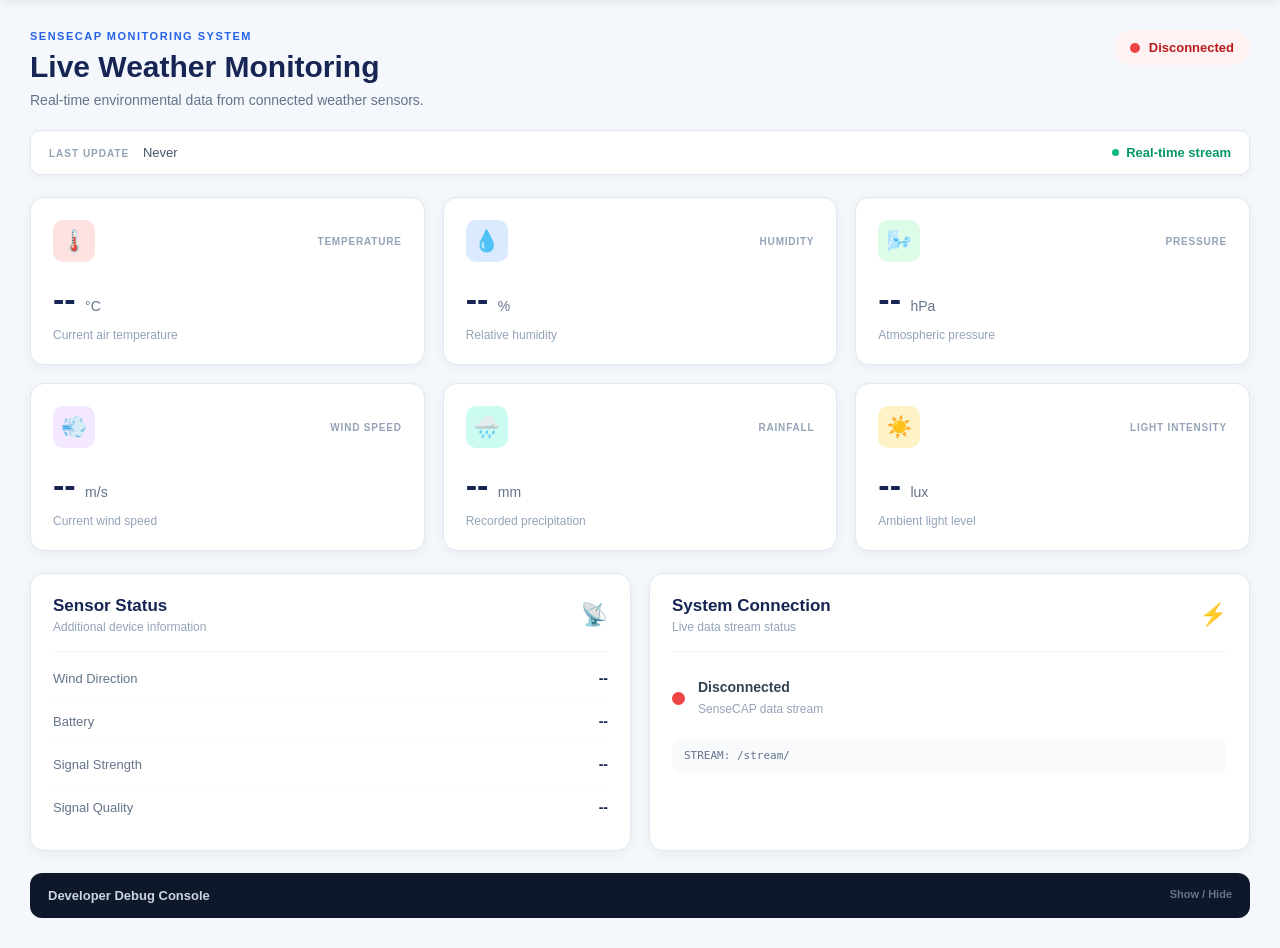
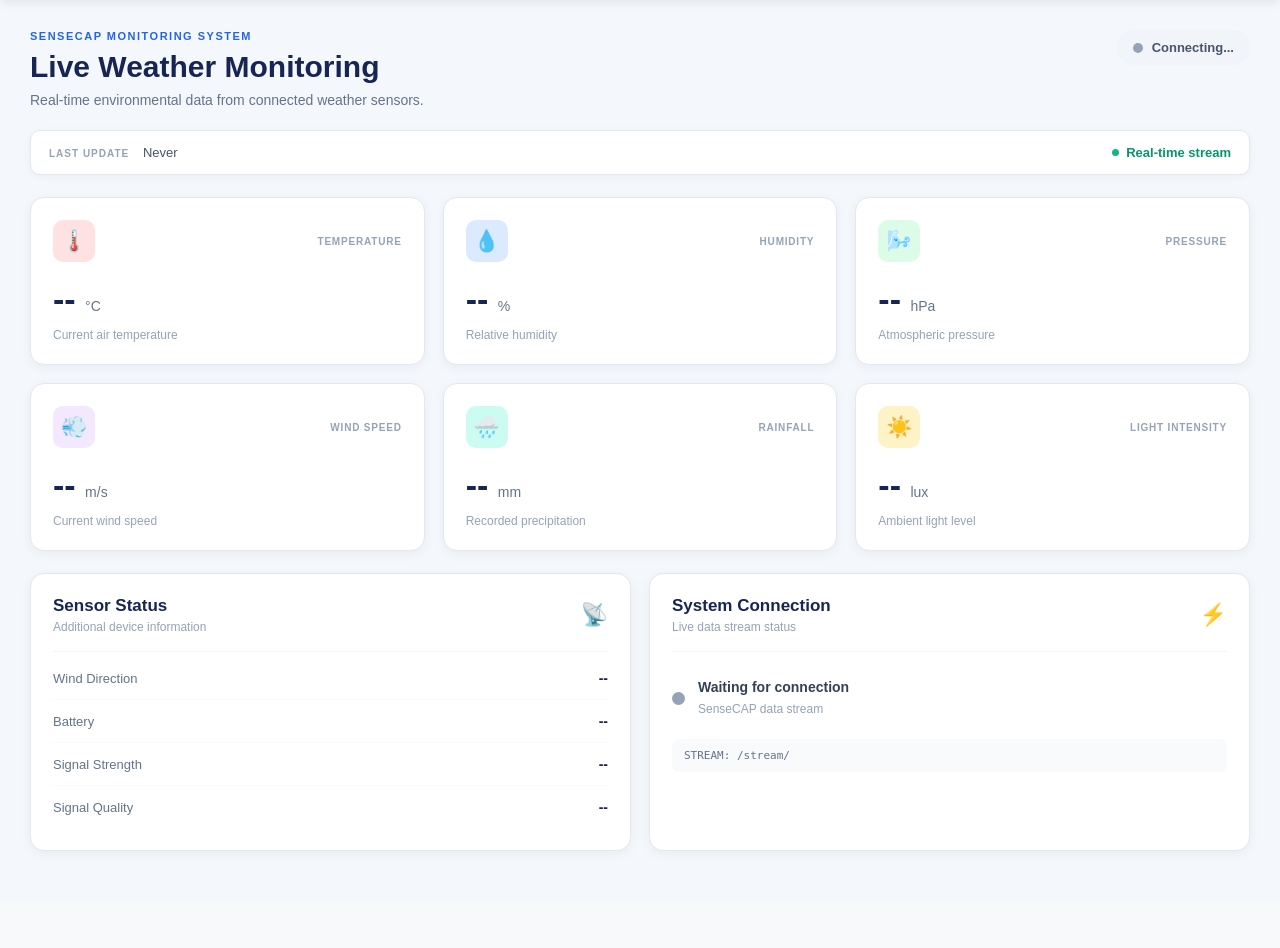
Before and after one commit to Paulshapwala/Sensecap-dashboard, a Django app: page / in a window 1280 px wide. Shown: the part 70-1018 px from the top of the page. After the commit the page ends 921 px from the top, so only its background shows below. Run offline with Django 5.2, Linux system fonts and the light colour scheme; the visitor is signed in with stand-in values (Sample User, id 1); data that the repository does not hold is empty; parts of the project's set-up code (start-up, migrations or seed data) failed here and were passed over.

Commit message:
removed debug panel

```diff
--- a/templates/dashboard/sse_live_dashboard.html
+++ b/templates/dashboard/sse_live_dashboard.html
@@ -202,21 +202,6 @@
     </div>
 
 </div>
-
-
-<!-- Developer debug section -->
-<details class="debug-panel">
-
-    <summary>
-        <span>Developer Debug Console</span>
-        <span class="debug-toggle">Show / Hide</span>
-    </summary>
-
-    <div id="debug-console">
-        <p>[Waiting for messages...]</p>
-    </div>
-
-</details>
 
 
 <style>
```
